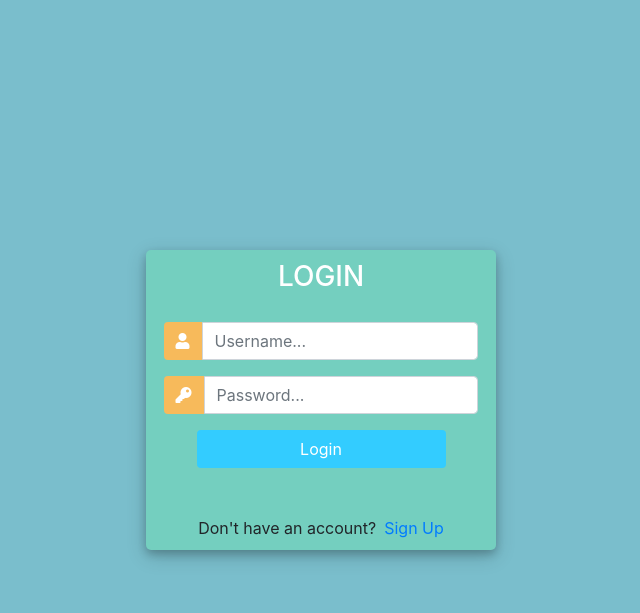
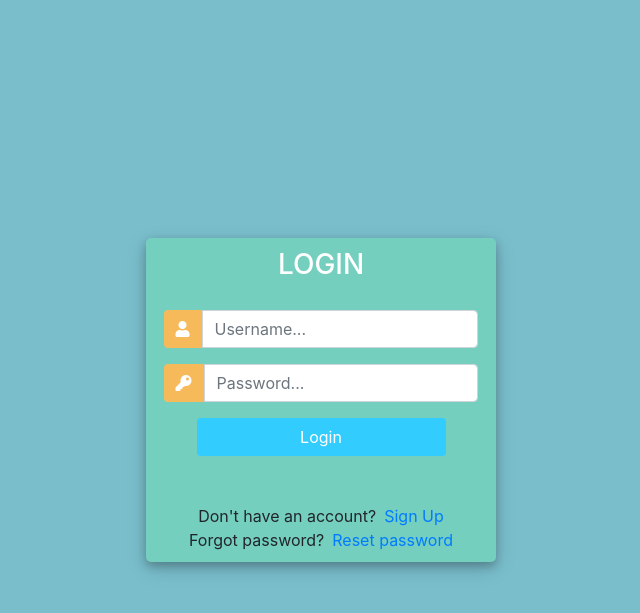
Before and after one commit to mariopleitez/CRM_Course, a Django app: page /login/ in a window 1280 px wide. Shown: the top 613 px of the page, without its empty margins (319-959 px from the left). Run offline with Django 3.2, Linux system fonts and the light colour scheme; some libraries are stand-ins or nearby versions.

Commit message:
password recovery

```diff
--- a/accounts/templates/accounts/login.html
+++ b/accounts/templates/accounts/login.html
@@ -118,7 +118,9 @@
 					<div class="d-flex justify-content-center links">
 						Don't have an account? <a href="{% url 'register' %}" class="ml-2">Sign Up</a>
 					</div>
-
+			<div class="d-flex justify-content-center links">
+						Forgot password? <a href="{% url 'reset_password' %}" class="ml-2">Reset password</a>
+					</div>
 				</div>
 			</div>
 		</div>
--- /dev/null
+++ b/accounts/templates/accounts/password_reset_done.html
@@ -0,0 +1,5 @@
+<h3>Password reset complete</h3>
+
+<p>Your password has been set. You may go ahead and log in now.</p>
+
+<a href="/">Log in</a>
--- /dev/null
+++ b/accounts/templates/accounts/password_reset_sent.html
@@ -0,0 +1,6 @@
+<h3>Password reset sent</h3>
+
+
+<p>We’ve emailed you instructions for setting your password, if an account exists with the email you entered. You should receive them shortly.</p>
+
+<p>If you don’t receive an email, please make sure you’ve entered the address you registered with, and check your spam folder.</p>
--- a/accounts/urls.py
+++ b/accounts/urls.py
@@ -1,5 +1,8 @@
 from django.urls import path
 from . import views
+
+#vistas de reset password
+from django.contrib.auth import views as auth_views
 
 urlpatterns = [
     path("", views.home, name="home"),
@@ -18,4 +21,31 @@ urlpatterns = [
     path("create_order/<str:pk>/", views.createOrder, name="create_order"),
     path("update_order/<str:pk>/", views.updateOrder, name="update_order"),
     path("delete_order/<str:pk>/", views.deleteOrder, name="delete"),
+
+
+    #son class view vist, pero se les puese pasar template
+    path('reset_password/',
+        auth_views.PasswordResetView.as_view(template_name="accounts/password_reset.html"), name="reset_password"),
+
+    path('reset_password_sent/',
+        auth_views.PasswordResetDoneView.as_view(template_name="accounts/password_reset_sent.html"),
+        name="password_reset_done"),
+
+    path('reset/<uidb64>/<token>/',
+     auth_views.PasswordResetConfirmView.as_view(template_name="accounts/password_reset_form.html"),
+     name="password_reset_confirm"),
+
+    path('reset_password_complete/',
+        auth_views.PasswordResetCompleteView.as_view(template_name="accounts/password_reset_done.html"),
+        name="password_reset_complete"),
+
+
+
 ]
+
+'''
+1 - Submit email form                         //PasswordResetView.as_view()
+2 - Email sent success message                //PasswordResetDoneView.as_view()
+3 - Link to password Rest form in email       //PasswordResetConfirmView.as_view()
+4 - Password successfully changed message     //PasswordResetCompleteView.as_view()
+'''
--- /dev/null
+++ b/sendgrid.py
@@ -0,0 +1,2 @@
+from django.core.mail import send_mail
+send_mail('Subject here', 'Here is the message.', 'mariopleitez@gmail.com', ['mariopleitez@gmail.com'], fail_silently=False)
```
Also changed, not shown: CRM/settings.py (+12 -0 lines), accounts/templates/accounts/password_reset.html (added, +12 -0 lines), accounts/templates/accounts/password_reset_form.html (added, +12 -0 lines), db.sqlite3.
